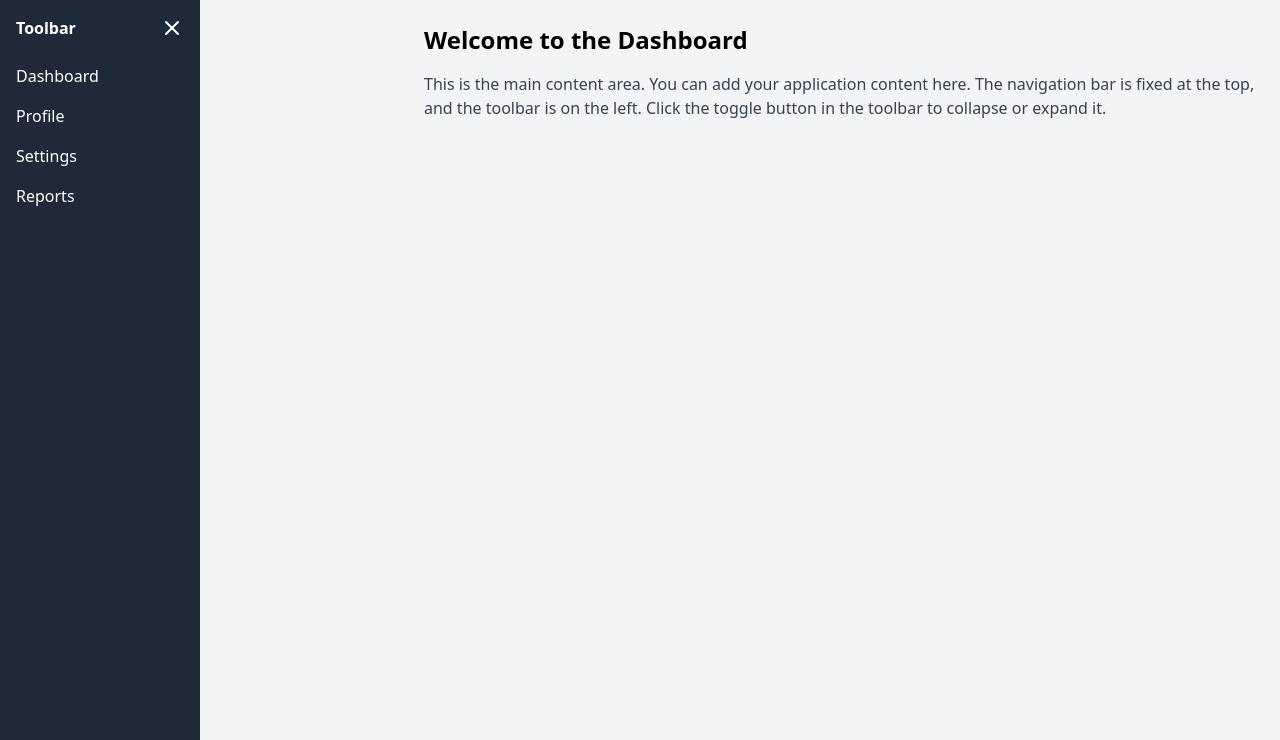
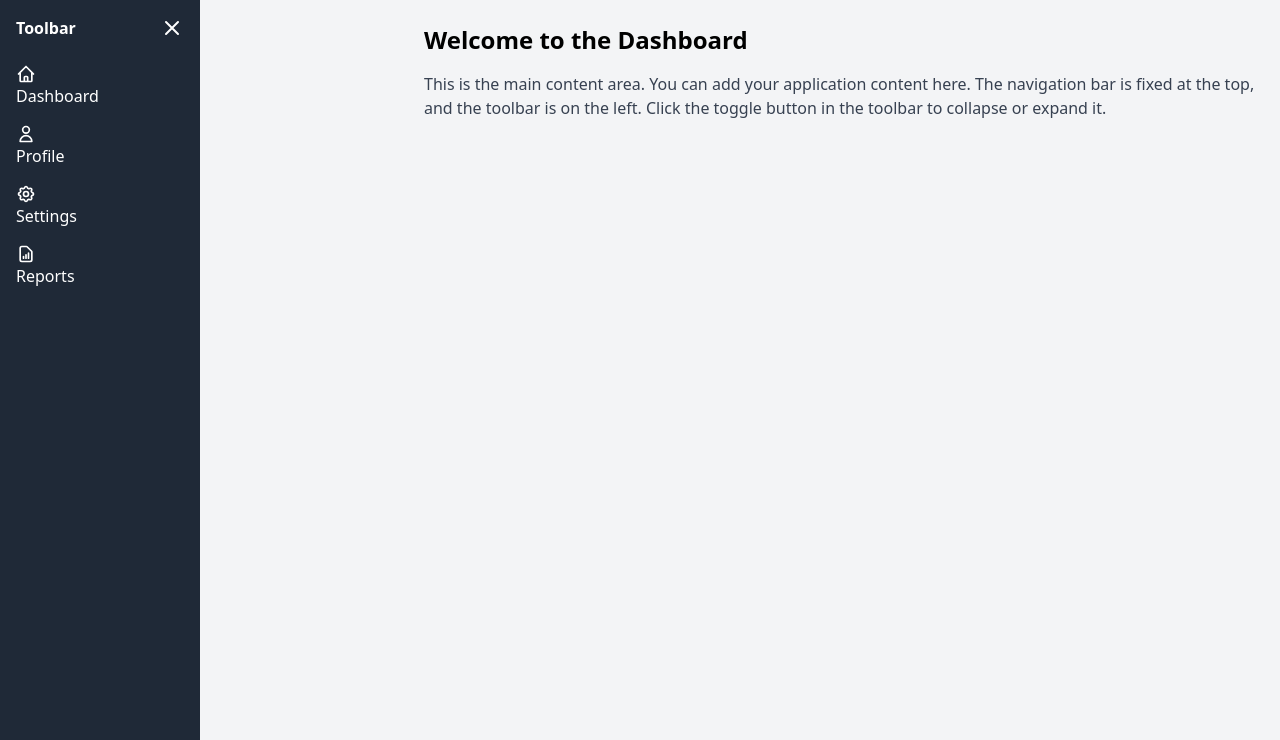
Before and after one commit to tsigafoos/doodledog, a FastAPI app: page / in a window 1280 px wide. Shown: the part 60-800 px from the top of the page. Run offline with FastAPI, Linux system fonts and the light colour scheme; some libraries are stand-ins or nearby versions.

Commit message:
Change the left nav to icons

```diff
--- a/templates/index.html
+++ b/templates/index.html
@@ -29,6 +29,16 @@
         #sidebar:not(.collapsed) ~ #content {
             margin-left: 200px;
         }
+        /* Hide labels when collapsed */
+        #sidebar.collapsed .nav-label {
+            display: none;
+        }
+        /* Ensure icons are aligned */
+        .nav-item {
+            display: flex;
+            align-items: center;
+            gap: 8px;
+        }
     </style>
 </head>
 <body class="flex flex-col h-full bg-gray-100">
@@ -56,10 +66,31 @@
                 </button>
             </div>
             <nav class="flex-1">
-                <a href="#" class="block py-2 px-4 hover:bg-gray-700">Dashboard</a>
-                <a href="#" class="block py-2 px-4 hover:bg-gray-700">Profile</a>
-                <a href="#" class="block py-2 px-4 hover:bg-gray-700">Settings</a>
-                <a href="#" class="block py-2 px-4 hover:bg-gray-700">Reports</a>
+                <a href="#" class="nav-item block py-2 px-4 hover:bg-gray-700">
+                    <svg class="w-5 h-5" fill="none" stroke="currentColor" viewBox="0 0 24 24" xmlns="http://www.w3.org/2000/svg">
+                        <path stroke-linecap="round" stroke-linejoin="round" stroke-width="2" d="M3 12l2-2m0 0l7-7 7 7M5 10v10a1 1 0 001 1h3m10-11l2 2m-2-2v10a1 1 0 01-1 1h-3m-6 0a1 1 0 001-1v-4a1 1 0 011-1h2a1 1 0 011 1v4a1 1 0 001 1m-6 0h6"></path>
+                    </svg>
+                    <span class="nav-label">Dashboard</span>
+                </a>
+                <a href="#" class="nav-item block py-2 px-4 hover:bg-gray-700">
+                    <svg class="w-5 h-5" fill="none" stroke="currentColor" viewBox="0 0 24 24" xmlns="http://www.w3.org/2000/svg">
+                        <path stroke-linecap="round" stroke-linejoin="round" stroke-width="2" d="M16 7a4 4 0 11-8 0 4 4 0 018 0zM12 14a7 7 0 00-7 7h14a7 7 0 00-7-7z"></path>
+                    </svg>
+                    <span class="nav-label">Profile</span>
+                </a>
+                <a href="#" class="nav-item block py-2 px-4 hover:bg-gray-700">
+                    <svg class="w-5 h-5" fill="none" stroke="currentColor" viewBox="0 0 24 24" xmlns="http://www.w3.org/2000/svg">
+                        <path stroke-linecap="round" stroke-linejoin="round" stroke-width="2" d="M10.325 4.317c.426-1.756 2.924-1.756 3.35 0a1.724 1.724 0 002.573 1.066c1.543-.94 3.31.826 2.37 2.37a1.724 1.724 0 001.065 2.572c1.756.426 1.756 2.924 0 3.35a1.724 1.724 0 00-1.066 2.573c.94 1.543-.826 3.31-2.37 2.37a1.724 1.724 0 00-2.572 1.065c-.426 1.756-2.924 1.756-3.35 0a1.724 1.724 0 00-2.573-1.066c-1.543.94-3.31-.826-2.37-2.37a1.724 1.724 0 00-1.065-2.572c-1.756-.426-1.756-2.924 0-3.35a1.724 1.724 0 001.066-2.573c-.94-1.543.826-3.31 2.37-2.37.996.608 2.296.07 2.572-1.065z"></path>
+                        <path stroke-linecap="round" stroke-linejoin="round" stroke-width="2" d="M15 12a3 3 0 11-6 0 3 3 0 016 0z"></path>
+                    </svg>
+                    <span class="nav-label">Settings</span>
+                </a>
+                <a href="#" class="nav-item block py-2 px-4 hover:bg-gray-700">
+                    <svg class="w-5 h-5" fill="none" stroke="currentColor" viewBox="0 0 24 24" xmlns="http://www.w3.org/2000/svg">
+                        <path stroke-linecap="round" stroke-linejoin="round" stroke-width="2" d="M9 17v-2m3 2v-4m3 4v-6m2 10H7a2 2 0 01-2-2V5a2 2 0 012-2h5.586a1 1 0 01.707.293l5.414 5.414a1 1 0 01.293.707V19a2 2 0 01-2 2z"></path>
+                    </svg>
+                    <span class="nav-label">Reports</span>
+                </a>
             </nav>
         </aside>
 
```
